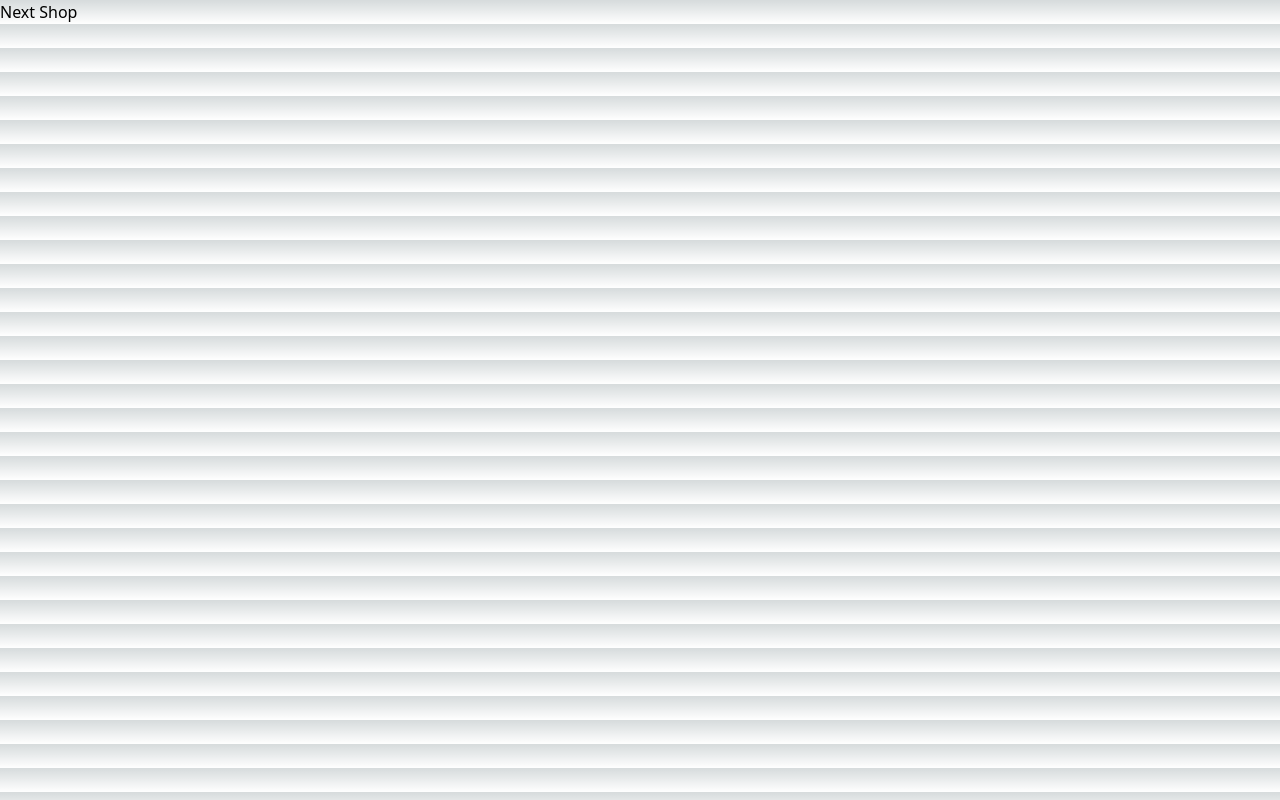
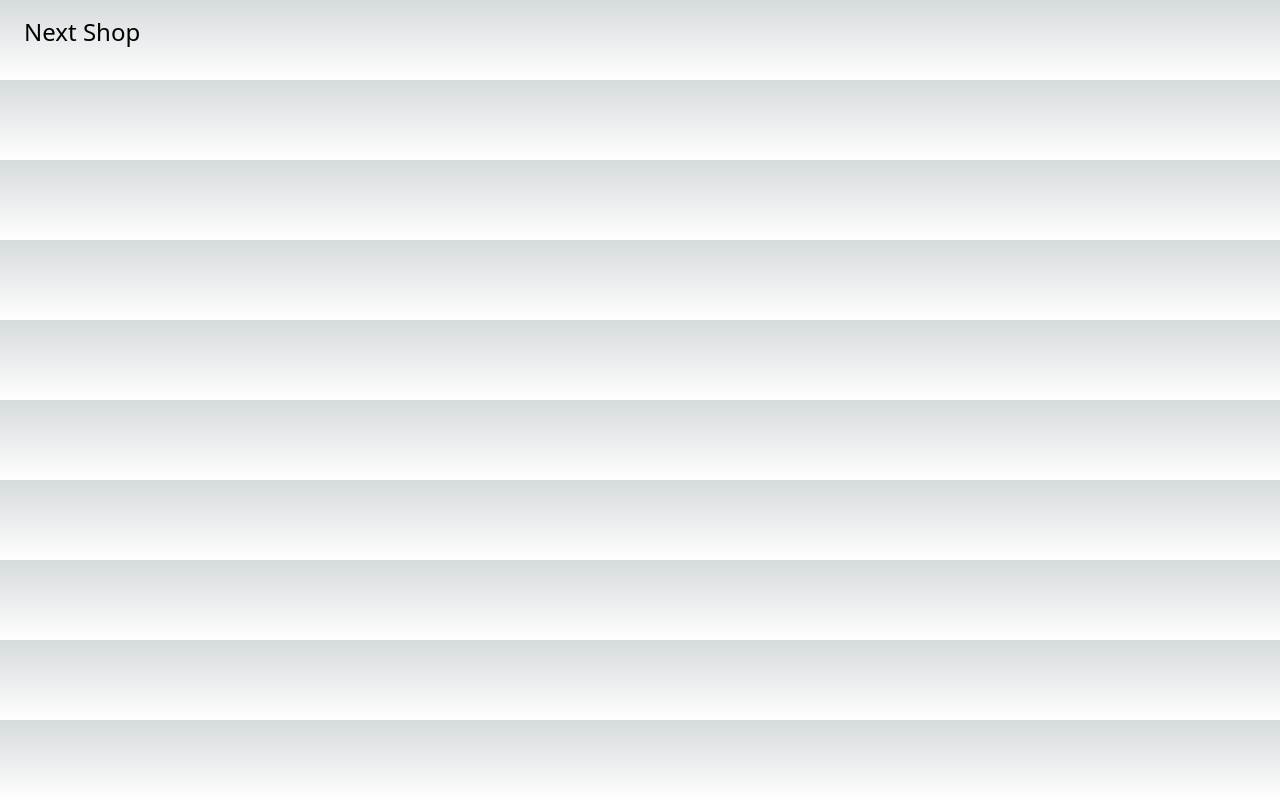
Before and after one commit to tamy-vivas/next-tutorial, a Next.js app in the folder next-shop/: page / in a window 1280 px wide. Built offline with nearby package versions, Linux system fonts and the light colour scheme.

Commit message:
feat: Utility first CSS

```diff
--- /dev/null
+++ b/next-shop/src/components/Title.tsx
@@ -0,0 +1,9 @@
+import { PropsWithChildren } from 'react'
+
+const Title: React.FC<PropsWithChildren> = ({ children }) => {
+    return (
+        <h1 className="text-2xl pb-4">{children}</h1>
+    )
+}
+
+export default Title;
--- a/next-shop/src/pages/index.tsx
+++ b/next-shop/src/pages/index.tsx
@@ -1,5 +1,6 @@
 import Head from 'next/head'
 import { Inter } from 'next/font/google'
+import Title from '../components/Title';
 
 const inter = Inter({ subsets: ['latin'] })
 
@@ -10,8 +11,8 @@ export default function Home() {
         <title>Next Shop</title>
         <link rel="icon" href="/favicon.ico" />
       </Head>
-      <main >
-        <h1>Next Shop</h1>
+      <main className="px-6 py-4">
+        <Title>Next Shop</Title>
       </main>
     </>
   )
```
